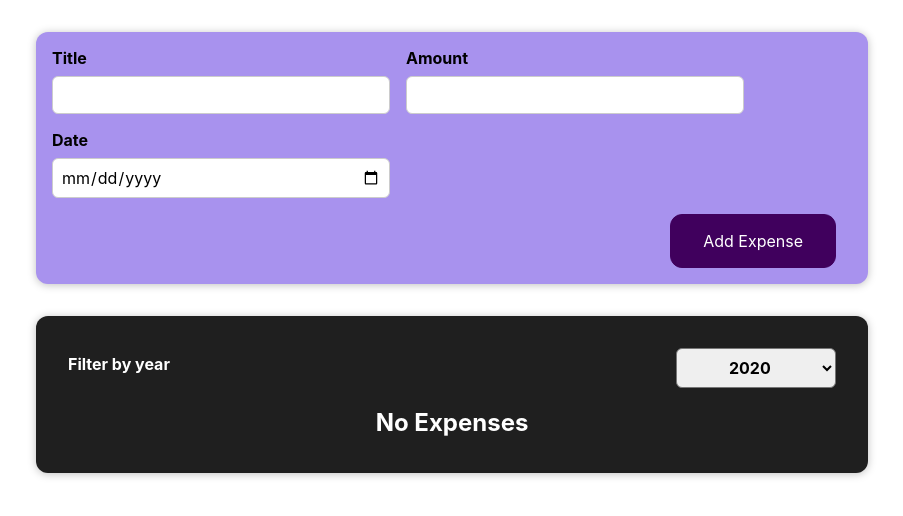
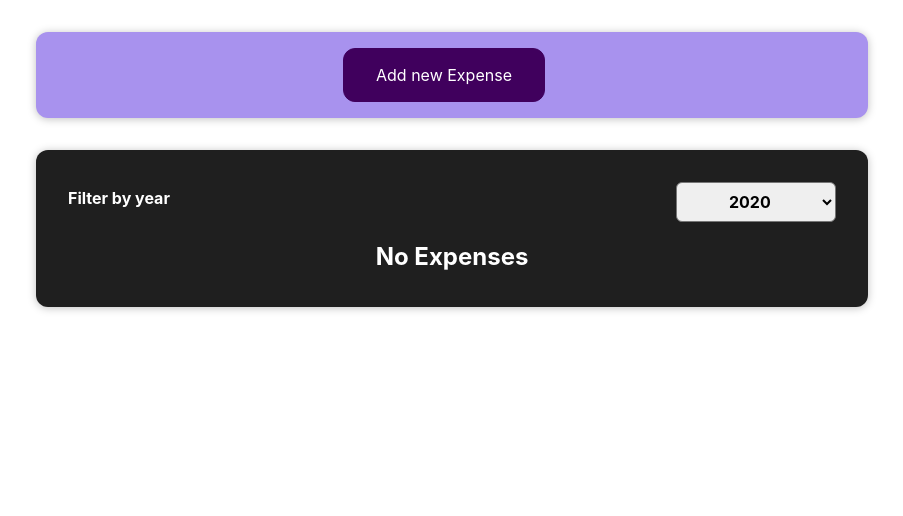
Before and after one commit to huy19712011/my-app, a React (Create React App) app: page / in a window 1280 px wide. Shown: the top 516 px of the page, without its empty margins (188-1091 px from the left). Built offline with nearby package versions, Linux system fonts and the light colour scheme.

Commit message:
67a: assignment 4 - Conditional content

```diff
--- a/src/components/newExpense/ExpenseForm.js
+++ b/src/components/newExpense/ExpenseForm.js
@@ -94,6 +94,7 @@ const ExpenseForm = (props) => {
       </div>
     </div>
     <div className="new-expense__actions">
+      <button type="button" onClick={props.onCancel}>Cancel</button>
       <button type="submit">Add Expense</button>
     </div>
   </form>
--- a/src/components/newExpense/NewExpense.js
+++ b/src/components/newExpense/NewExpense.js
@@ -1,23 +1,35 @@
-import React from 'react';
+import React, { useState } from 'react';
 
 import './NewExpense.css';
 import ExpenseForm from './ExpenseForm';
 
 const NewExpense = (props) => {
 
+  const [isEditing, setIsEditing] = useState(false);
+
   const saveExpenseDataHandler = (enteredExpenseData) => {
     const expenseData = {
       ...enteredExpenseData,
       id: Math.random().toString(),
     };
-    console.log(expenseData);
+    // console.log(expenseData);
     props.onAddExpense(expenseData);
+    setIsEditing(false);
   };
 
+  const startEditingHandler = () => {
+    setIsEditing(true);
+  };
+
+  const stopEditingHandler = () => {
+    setIsEditing(false);
+  };
 
   return <div className="new-expense">
-    <ExpenseForm
-      onSaveExpenseData={saveExpenseDataHandler}></ExpenseForm>
+    {!isEditing && <button onClick={startEditingHandler}>Add new Expense</button>}
+    {isEditing && <ExpenseForm
+      onSaveExpenseData={saveExpenseDataHandler}
+      onCancel={stopEditingHandler}></ExpenseForm>}
   </div>
 };
 
```
